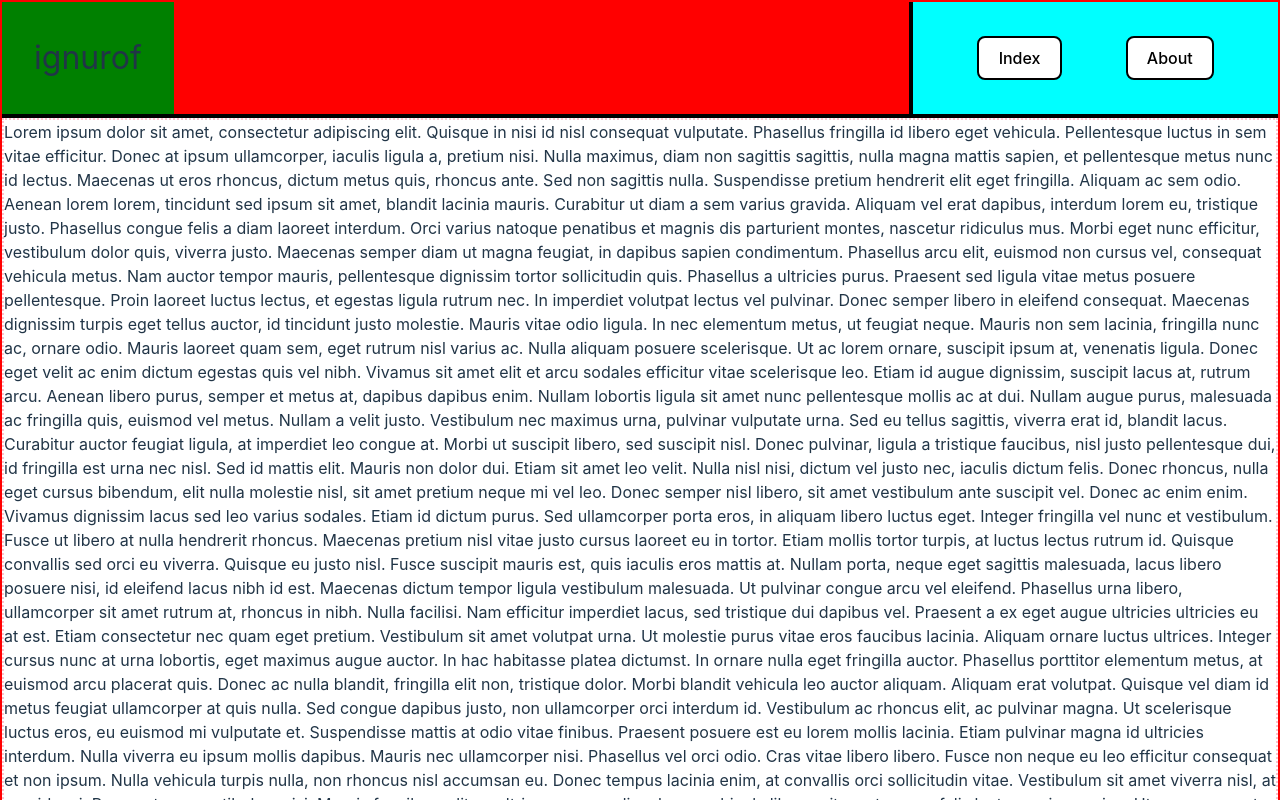
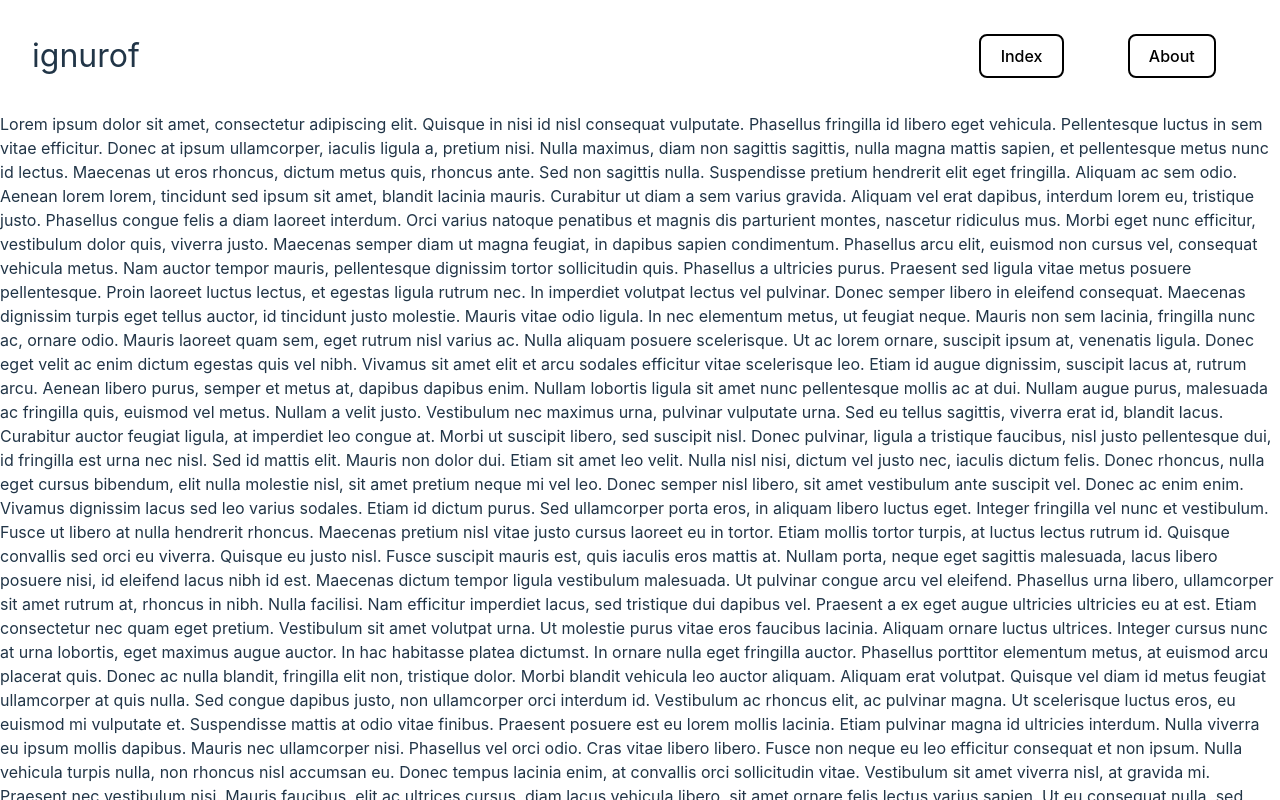
Before and after one commit to ignurof/portfolio-vite-svelte, a Svelte app: page / in a window 1280 px wide. Shown: the top 800 px of the page. Built offline with nearby package versions, Linux system fonts and the light colour scheme.

Commit message:
remove layout scaffolding

```diff
--- a/src/App.svelte
+++ b/src/App.svelte
@@ -68,7 +68,6 @@
 
 <style>
 	main {
-		border: 2px solid red;
 		display: flex;
 		flex-direction: column;
 	}
@@ -76,20 +75,16 @@
 	header {
 		display: flex;
 		min-width: 100%;
-		border-bottom: 4px solid black;
-		background-color: purple;
 	}
 
 	.site-logo {
 		font-size: 2rem;
-		background-color: green;
 		padding: 2rem;
 	}
 
 	nav {
 		display: flex;
 		justify-content: flex-end;
-		background-color: red;
 		width: 100%;
 	}
 
@@ -98,10 +93,8 @@
 		margin: 0;
 		padding: 2rem;
 		display: flex;
-		background-color: cyan;
 		justify-content: center;
 		align-items: center;
-		border-left: 4px solid black;
 	}
 
 	nav ul li {
@@ -122,7 +115,6 @@
 
 	.active-page {
 		max-width: 1280px;
-		border: 2px dotted pink;
 		margin: 0 auto;
 	}
 
@@ -130,7 +122,6 @@
 		width: 100%;
 		height: 2.5rem;
 		margin: 0 auto;
-		border: 2px solid cyan;
 		display: flex;
 		justify-content: center;
 		align-items: center;
--- a/src/pages/Index.svelte
+++ b/src/pages/Index.svelte
@@ -7,4 +7,8 @@
 </div>
 
 <style>
+	.page-content {
+		display: flex;
+		flex-direction: column;
+	}
 </style>
```
